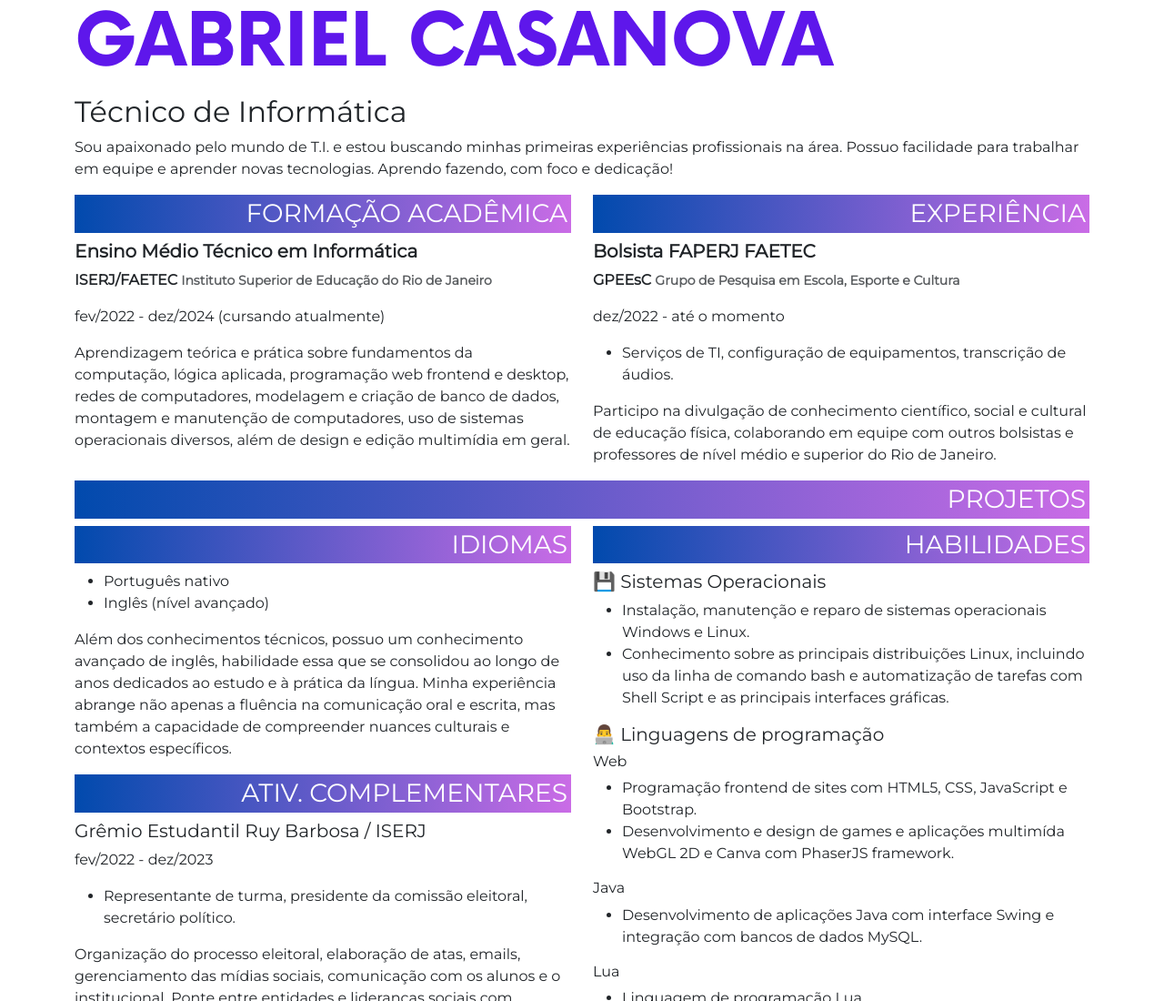
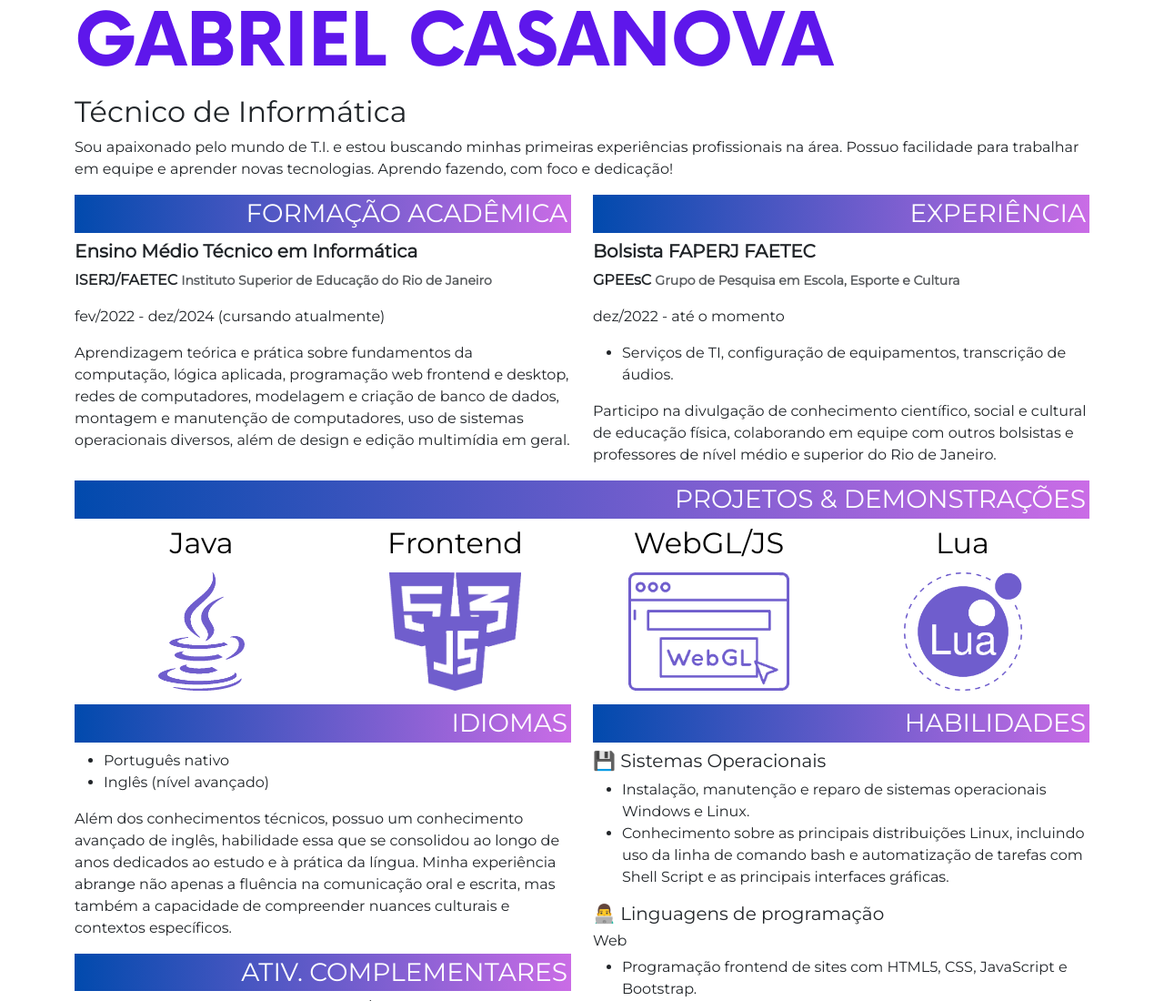
Before and after one commit to gbcasanova/gbcasanova.github.io, a plain HTML site: page index.html in a window 1280 px wide. Shown: the top 1100 px of the page at 91% size. Drawn offline with nearby package versions, Linux system fonts and the light colour scheme.

Commit message:
Adicionado botões

```diff
--- a/index.html
+++ b/index.html
@@ -6,14 +6,14 @@
         <link href="https://cdn.jsdelivr.net/npm/bootstrap@5.3.2/dist/css/bootstrap.min.css" rel="stylesheet" integrity="sha384-T3c6CoIi6uLrA9TneNEoa7RxnatzjcDSCmG1MXxSR1GAsXEV/Dwwykc2MPK8M2HN" crossorigin="anonymous">
         <link href="style.css" rel="stylesheet" >
 
-        <title>Document</title>
+        <title>Gabriel Casanova | Portfolio</title>
     </head>
 
     <body>
         <div class="container-fluid">
             <div class="container">
 
-                <div class="row">
+                <div class="row"> <!-- Cabeçalho -->
                     <div class="col">
                         <h1 class="display-1 text-uppercase maintitle">Gabriel Casanova</h1>
                         <h2>Técnico de Informática</h2>
@@ -47,9 +47,31 @@
                 </div>
 
                 <div class="row"> <!-- Projetos -->
+
                     <div class="col">
-                        <h3 class="text-end p-1 text-uppercase text-white purplegradient">Projetos</h3>
+                        <h3 class="text-end p-1 text-uppercase text-white purplegradient">Projetos & Demonstrações</h3>
+                        <div class="container-fluid">
+                            <div class="row projetos">
+                                <div class="col projectsbutton">
+                                    <h2>Java</h2>
+                                    <img src="img/icons/java.png"/>
+                                </div>
+                                <div class="col projectsbutton">
+                                    <h2>Frontend</h2>
+                                    <img src="img/icons/frontend.webp"/>
+                                </div>
+                                <div class="col projectsbutton">
+                                    <h2>WebGL/JS</h2>
+                                    <img src="img/icons/webgl.png"/>
+                                </div>
+                                <div class="col projectsbutton">
+                                    <h2>Lua</h2>
+                                    <img src="img/icons/lua.png"/>
+                                </div>
+                            </div>
+                        </div>
                     </div>
+
                 </div>
 
                 <div class="row"> <!-- Habilidades e Ativ. Complementares -->
--- a/style.css
+++ b/style.css
@@ -18,3 +18,34 @@ body {
     background: rgb(1,74,173);
     background: linear-gradient(90deg, rgba(1,74,173,1) 0%, rgba(202,108,230,1) 100%);
 }
+
+
+.projetos {
+    text-align: center;
+    margin-bottom: 10px;
+}
+
+.projetos img {
+    max-height: 130px;
+    width: auto;
+    margin: 5px;
+}
+
+.projectsbutton {
+    background: white;
+    color: black;
+    transition: 0.5s;
+}
+
+.projectsbutton img{
+    transition: 0.5s;
+}
+
+.projectsbutton:hover img{
+    filter: brightness(0) invert(1);
+}
+
+.projectsbutton:hover{
+    background: rgba(111, 93, 205,1);
+    color: white;
+}
```
Also changed, not shown: img/icons/frontend.webp (added), img/icons/java.png (added), img/icons/lua.png (added), img/icons/lua.svg (added), img/icons/webgl.png (added).
